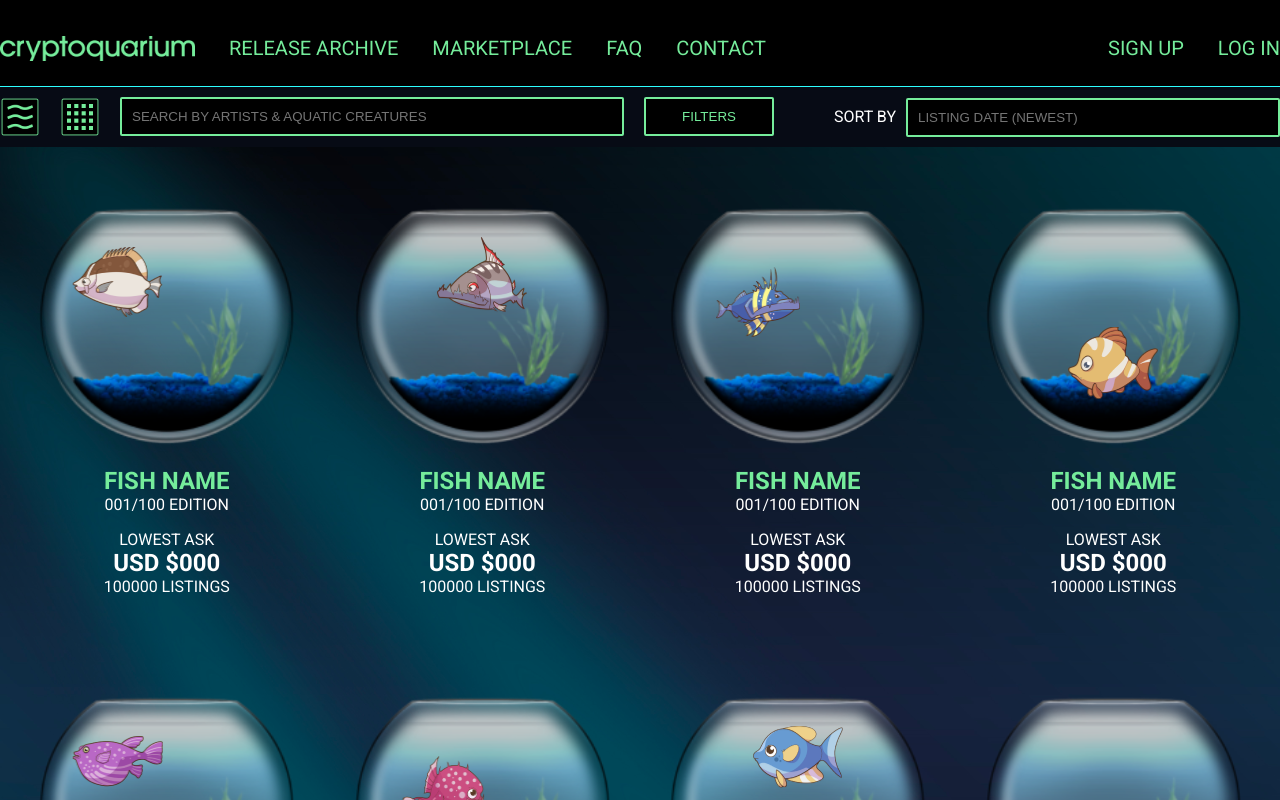
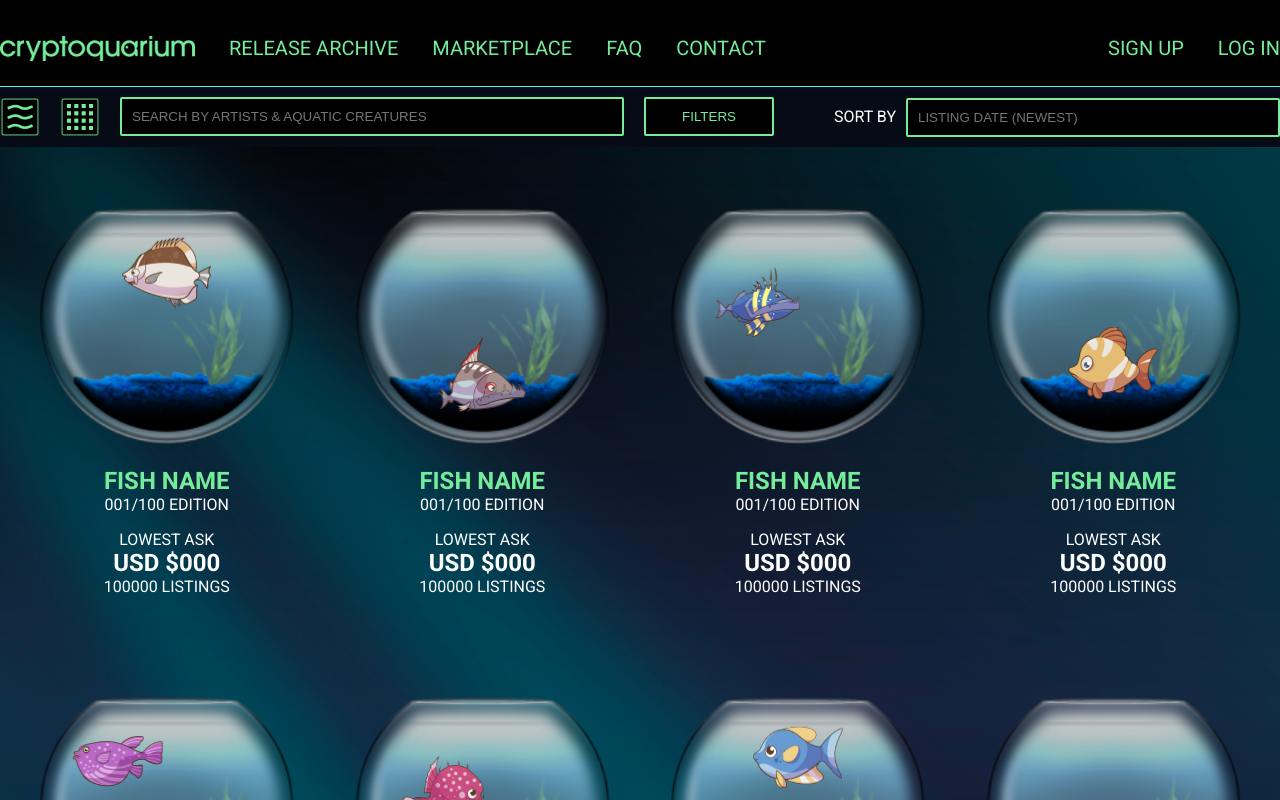
Before and after one commit to AlexBigKM/cryptoquarium, a React (Create React App) app: page / in a window 1280 px wide. Shown: the top 800 px of the page. Built offline with nearby package versions, Linux system fonts and the light colour scheme.

Commit message:
6 animations

```diff
--- a/src/components/Main/Main.jsx
+++ b/src/components/Main/Main.jsx
@@ -58,7 +58,7 @@ const Main = () => {
                 <div className={classes.mainFishes}>
                     <div className={classes.mainFishesBlock}>
                         <div className={classes.mainFishesBlockImg}>
-                            <img img className={classes.animationFour} src={fishOne} alt="fish"/>
+                            <img img className={classes.animationFive} src={fishOne} alt="fish"/>
                         </div>
                         <h2 className={classes.mainFishesTitle}>FISH NAME</h2>
                         <p className={classes.mainFishesTitleText}>001/100 EDITION</p>
@@ -70,7 +70,7 @@ const Main = () => {
                 <div className={classes.mainFishes}>
                     <div className={classes.mainFishesBlock}>
                         <div className={classes.mainFishesBlockImg}>
-                            <img img className={classes.animationTwo} src={fishTwo} alt="fish"/>
+                            <img img className={classes.animationSix} src={fishTwo} alt="fish"/>
                         </div>
                         <h2 className={classes.mainFishesTitle}>FISH NAME</h2>
                         <p className={classes.mainFishesTitleText}>001/100 EDITION</p>
@@ -130,7 +130,7 @@ const Main = () => {
                 <div className={classes.mainFishes}>
                     <div className={classes.mainFishesBlock}>
                         <div className={classes.mainFishesBlockImg}>
-                            <img img className={classes.animationTwo} src={fishSeven} alt="fish"/>
+                            <img img className={classes.animationFive} src={fishSeven} alt="fish"/>
                         </div>
                         <h2 className={classes.mainFishesTitle}>FISH NAME</h2>
                         <p className={classes.mainFishesTitleText}>001/100 EDITION</p>
@@ -154,7 +154,7 @@ const Main = () => {
                 <div className={classes.mainFishes}>
                     <div className={classes.mainFishesBlock}>
                         <div className={classes.mainFishesBlockImg}>
-                            <img img className={classes.animationTwo} src={fishSeven} alt="fish"/>
+                            <img img className={classes.animationSix} src={fishSeven} alt="fish"/>
                         </div>
                         <h2 className={classes.mainFishesTitle}>FISH NAME</h2>
                         <p className={classes.mainFishesTitleText}>001/100 EDITION</p>
--- a/src/style.js
+++ b/src/style.js
@@ -135,6 +135,20 @@ export const useStyles = makeStyles((theme) => ({
         animationTimingFunction: 'infinite',
         animationIterationCount:'infinite',
     },
+    animationFive : {
+        marginTop: '80px',
+        animationName: '$moving-five',
+        animationDuration: '34s',
+        animationTimingFunction: 'infinite',
+        animationIterationCount:'infinite',
+    },
+    animationSix : {
+        marginTop: '80px',
+        animationName: '$moving-six',
+        animationDuration: '34s',
+        animationTimingFunction: 'infinite',
+        animationIterationCount:'infinite',
+    },
 
     '@keyframes moving' : {
         '0%' : {
@@ -245,22 +259,78 @@ export const useStyles = makeStyles((theme) => ({
         '100%' : {
             transform:  'translate(0,0) '
         }
-        // '20%' : {
-        //     transform:  'rotateY(180deg)'
-        // },
-        // '40%' : {
-        //     transform:  'translateY(80px) '
-        // },
-        // '60%' : {
-        //     transform:  'rotateY(180deg)translateX(-50px) '
-        // },
-        // '80%' : {
-        //     transform:  'translateX(50px) rotateY(180deg)'
-        // },
-        // '100%' : {
-        //     transform:  'translate(0, 0)'
-        // }
     },
+    '@keyframes moving-five' : {
+        '0%' : {
+            transform:  'translate(0, 0)'
+        },
+        '20%' : {
+            transform:  'translateY(-50px)'
+        },
+        '30%' : {
+            transform:  'translateY(-50px)  rotateY(180deg)'
+        },
+        '40%' : {
+            transform:  'translateX(50px) rotateY(180deg)'
+        },
+        '45%' : {
+            transform:  'translateX(50px)'
+        },
+        '50%' : {
+            transform:  'translateY(50px)'
+        },
+        '60%' : {
+            transform:  'translateY(50px)'
+        },
+        '70%' : {
+            transform:  'translateX(-50px)'
+        },
+        '80%' : {
+            transform:  'translateX(-50px) rotateY(180deg)'
+        },
+        '90%' : {
+            transform:  'translateX(-50px) rotateY(180deg)'
+        },
+        '100%' : {
+            transform:  'translate(0,0)'
+        }
+    },
+    '@keyframes moving-six' : {
+        '0%' : {
+            transform:  'translate(0, 0)'
+        },
+        '10%' : {
+            transform:  'translateY(50px)'
+        },
+        '20%' : {
+            transform:  'translateY(50px) rotateY(180deg)'
+        },
+        '30%' : {
+            transform:  'translateX(50px) rotateY(180deg)'
+        },
+        '40%' : {
+            transform:  'translateX(50px)'
+        },
+        '50%' : {
+            transform:  'translateY(-50px)'
+        },
+        '60%' : {
+            transform:  'translateX(-50px)'
+        },
+        '70%' : {
+            transform:  'translateX(-50px) rotateY(180deg)'
+        },
+        '80%' : {
+            transform:  'translateY(50px) rotateY(180deg)'
+        },
+        '90%' : {
+            transform:  'translateY(50px)'
+        },
+        '100%' : {
+            transform:  'translate(0,0) '
+        }
+    },
+
     //Animation end
 
     fishMarket : {
```
